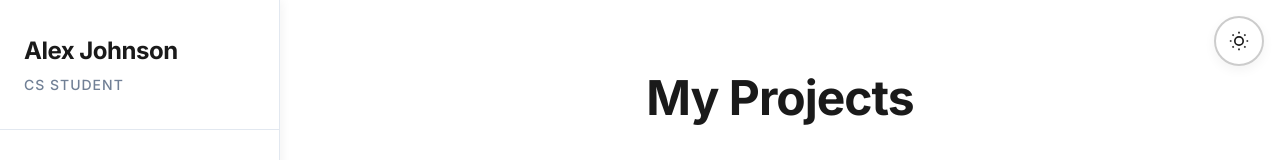
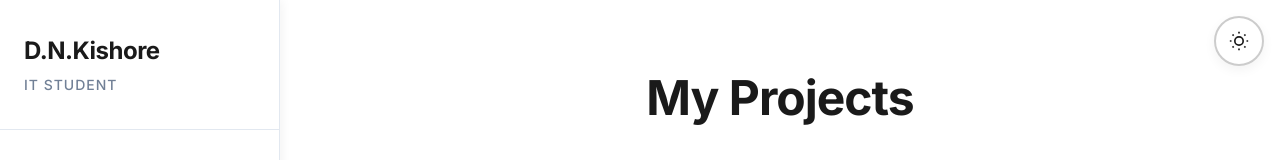
Before and after one commit to Kishore-1236/Portfolio, a plain HTML site: page projects.html in a window 1280 px wide. Shown: the top 160 px of the page. Drawn offline with Linux system fonts and the light colour scheme.

Commit message:
Update projects.html

```diff
--- a/projects.html
+++ b/projects.html
@@ -40,8 +40,8 @@
     <nav class="sidebar" id="sidebar">
         <div class="sidebar-header">
             <div class="logo">
-                <span class="logo-text">Alex Johnson</span>
-                <span class="logo-subtitle">CS Student</span>
+                <span class="logo-text">D.N.Kishore</span>
+                <span class="logo-subtitle">IT Student</span>
             </div>
         </div>
         <ul class="sidebar-menu">
```
